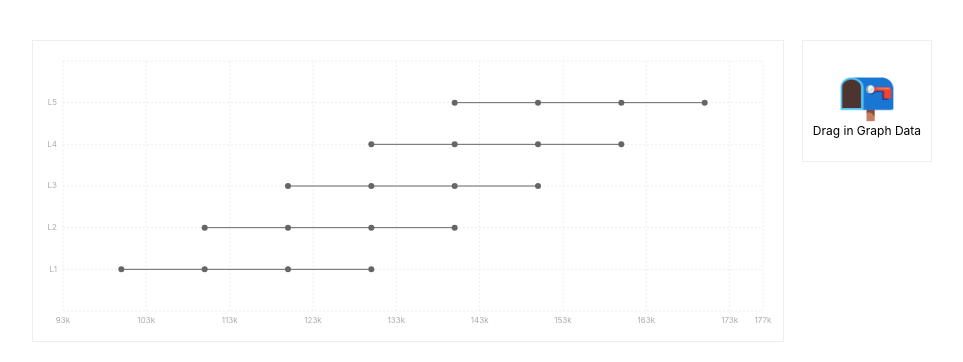
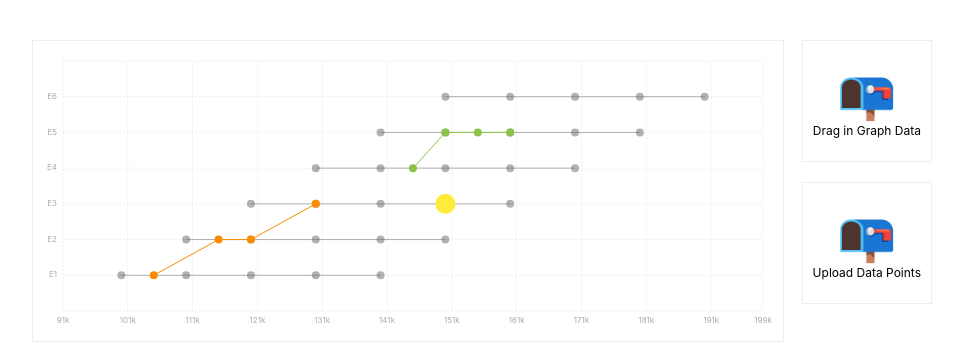
Before and after one commit to daniman/comp-data-visualizer, a React (Create React App) app: page / in a window 1280 px wide. Shown: the top 362 px of the page, without its empty margins (158-1121 px from the left). Built offline with nearby package versions, Linux system fonts and the light colour scheme.

Commit message:
add an ability to receive and plot a second dataset

```diff
--- a/src/App.tsx
+++ b/src/App.tsx
@@ -13,33 +13,54 @@ import { Chart } from "./Chart";
  * First row of the CSV is reserved for labels, and is not
  * interpreted as data to plot; rather the labels for that data.
  */
-const sampleGraphLabels = ["percentile", "L1", "L2", "L3", "L4", "L5"];
+const sampleGraphLabels = ["percentile", "E1", "E2", "E3", "E4", "E5", "E6"];
 const sampleGraphData = [
-  [2, 100000, 110000, 120000, 130000, 140000],
-  [4, 110000, 120000, 130000, 140000, 150000],
-  [6, 120000, 130000, 140000, 150000, 160000],
-  [8, 130000, 140000, 150000, 160000, 170000],
+  [10, 100000, 110000, 120000, 130000, 140000, 150000],
+  [25, 110000, 120000, 130000, 140000, 150000, 160000],
+  [50, 120000, 130000, 140000, 150000, 160000, 170000],
+  [75, 130000, 140000, 150000, 160000, 170000, 180000],
+  [100, 140000, 150000, 160000, 170000, 180000, 190000],
 ];
 
-const sampleDataLabels = ["name", "2016", "2017", "2018", "2019", "2020"];
+const sampleDataLabels = ["name", "2017", "2018", "2019", "2020"];
 const sampleDataPoints = [
-  [1, 100000, 110000, 120000, 130000, 140000, 150000],
-  [2, 200000, 210000, 220000, 230000, 240000, 250000],
+  ["pineapple", "105000@E1", "115000@E2", "120000@E2", "130000@E3"],
+  ["orange", "150000@E3", "150000@E3", "150000@E3", "150000@E3"],
+  ["apricot", "145000@E4", "150000@E5", "155000@E5", "160000@E5"],
 ];
 
 export interface LabelMap {
   [val: number]: string;
 }
 
-export interface Point {
+export interface GraphPoint {
   x: number;
   y: number;
   label: string;
 }
 
-export interface Line {
+export interface GraphLine {
   y: number;
-  points: number[][]; // [percentile, comp]
+  points: number[];
+}
+
+export interface UserLine {
+  name: string;
+  nameIndex: number;
+  points: {
+    label: string;
+    y: number;
+    x: number;
+  }[];
+}
+
+export interface UserPoint {
+  radius: number;
+  name: string;
+  year: string;
+  comp: number;
+  levelIndex: number;
+  nameIndex: number;
 }
 
 const DropZone: React.FC<{
@@ -48,6 +69,7 @@ const DropZone: React.FC<{
   update: (fileContents: string) => void;
 }> = ({ title, style = {}, update }) => {
   const [isDraggedOver, setIsDraggedOver] = useState(false);
+  const [fileName, setFileName] = useState("");
 
   return (
     <div
@@ -55,6 +77,7 @@ const DropZone: React.FC<{
         ...style,
         height: 100,
         padding: 10,
+        fontSize: 12,
         flex: 1,
         border: "1px solid #eee",
         display: "flex",
@@ -86,12 +109,11 @@ const DropZone: React.FC<{
 
         if (event.dataTransfer.files) {
           const file = event.dataTransfer.files[0];
-          console.log(file);
-
           if (file.type !== "text/csv") {
-            console.log("Cannot process this file.");
+            console.error("Cannot process this file.");
             return;
           }
+          setFileName(file.name);
 
           const reader = new FileReader();
           reader.addEventListener("load", function handleFileLoad(e) {
@@ -106,7 +128,8 @@ const DropZone: React.FC<{
       <span role="img" aria-label="open mailbox" style={{ fontSize: 48 }}>
         {isDraggedOver ? "📬" : "📭"}
       </span>
-      <span style={{ fontSize: 12 }}>{title}</span>
+      <span>{title}</span>
+      {fileName && <span>{fileName}</span>}
     </div>
   );
 };
@@ -114,22 +137,93 @@ const DropZone: React.FC<{
 function App() {
   const [graphlabels, setGraphLabels] = useState<string[]>(sampleGraphLabels);
   const [graphData, setGraphData] = useState<number[][]>(sampleGraphData);
-  const [pointLabels, setPointLabels] = useState<string[]>(sampleDataLabels);
-  const [pointData, setPointData] = useState<number[][]>(sampleDataPoints);
+  const [userLabels, setUserLabels] = useState<string[]>(sampleDataLabels);
+  const [userData, setUserData] = useState<string[][]>(sampleDataPoints);
 
-  const labelMap: LabelMap = {};
+  const userLabelMap: LabelMap = {};
+  userLabels.forEach((l, i) => {
+    if (i !== 0) {
+      userLabelMap[i] = l;
+    }
+  });
+  const userLinesCache: {
+    [nameIndex: number]: {
+      y: number;
+      x: number;
+      label: string;
+    }[];
+  } = {};
+  const userPointsToPlot: UserPoint[] = [];
+  userData.forEach((row, i) => {
+    row.forEach((datum, j) => {
+      if (j !== 0) {
+        const [compStr, levelStr] = datum.split("@");
+        if (!compStr.replace(/\s/g, "").length) return; // empty cell in the csv data input
+
+        const name = row[0];
+        const comp = parseInt(compStr);
+        const year = userLabels[j];
+        const levelIndex = graphlabels.findIndex(
+          (d) => d.replace(/\s/g, "") === levelStr
+        );
+        if (levelIndex < 0)
+          console.error(
+            `Cound not match user "${name}"'s ${comp.toLocaleString()} comp for ${year} to a known level. Received "${levelStr}", but expected something in the set "${graphlabels
+              .slice(1)
+              .join(", ")}".`
+          );
+
+        const repeatIndex = userPointsToPlot.findIndex(
+          (p) =>
+            p.comp === comp && p.name === name && p.levelIndex === levelIndex
+        );
+
+        if (repeatIndex >= 0) {
+          userPointsToPlot[repeatIndex].radius =
+            userPointsToPlot[repeatIndex].radius + 1;
+          userPointsToPlot[repeatIndex].year =
+            userPointsToPlot[repeatIndex].year + `, ${year}`;
+        } else {
+          userPointsToPlot.push({
+            radius: 1,
+            levelIndex,
+            comp,
+            year,
+            name,
+            nameIndex: i,
+          });
+
+          const pointsInLine = userLinesCache[i] || [];
+          pointsInLine.push({
+            y: levelIndex,
+            x: comp,
+            label: year,
+          });
+          userLinesCache[i] = pointsInLine;
+        }
+      }
+    });
+  });
+  const userLinesToPlot = Object.entries(userLinesCache).map(
+    ([nameIndex, points]) => ({
+      name: userData[parseInt(nameIndex)][0],
+      nameIndex: parseInt(nameIndex),
+      points,
+    })
+  );
+
+  const graphLabelMap: LabelMap = {};
   graphlabels.forEach((l, i) => {
     if (i !== 0) {
-      labelMap[i] = l;
+      graphLabelMap[i] = l;
     }
   });
-
-  const linesCache: { [percentile: number]: number[][] } = {};
-  const pointsToPlot: Point[] = [];
+  const graphLinesCache: { [percentile: number]: number[] } = {};
+  const graphPointsToPlot: GraphPoint[] = [];
   graphData.forEach((row, i) => {
     row.forEach((point, j) => {
       if (j !== 0) {
-        pointsToPlot.push({
+        graphPointsToPlot.push({
           x: point,
           y: j,
           label: `${graphlabels[j]}: ${
@@ -137,17 +231,18 @@ function App() {
           }th percentile, ${point.toLocaleString()}`,
         });
 
-        const pointsInLine = linesCache[j] || [];
-        pointsInLine.push([point, row[0]]); // x, y: percentile, comp
-        linesCache[j] = pointsInLine;
+        const pointsInLine = graphLinesCache[j] || [];
+        pointsInLine.push(point);
+        graphLinesCache[j] = pointsInLine;
       }
     });
   });
-
-  const linesToPlot = Object.entries(linesCache).map(([y, points]) => ({
-    y: parseInt(y),
-    points,
-  }));
+  const graphLinesToPlot = Object.entries(graphLinesCache).map(
+    ([y, points]) => ({
+      y: parseInt(y),
+      points,
+    })
+  );
 
   return (
     <div
@@ -161,10 +256,11 @@ function App() {
     >
       <div style={{ flex: 1, marginRight: 20 }}>
         <Chart
-          datumsToPlot={pointData}
-          pointsToPlot={pointsToPlot}
-          linesToPlot={linesToPlot}
-          labelMap={labelMap}
+          userPointsToPlot={userPointsToPlot}
+          userLinesToPlot={userLinesToPlot}
+          graphPointsToPlot={graphPointsToPlot}
+          graphLinesToPlot={graphLinesToPlot}
+          graphLabelMap={graphLabelMap}
         />
       </div>
       <div>
@@ -181,18 +277,14 @@ function App() {
             );
           }}
         />
-        {/* <DropZone
+        <DropZone
           title="Upload Data Points"
           update={(data) => {
             const rows = data.split("\n");
-            setPointLabels(rows[0].split(","));
-            setPointData(
-              rows
-                .splice(1)
-                .map((str) => str.split(",").map((i) => parseInt(i)))
-            );
+            setUserLabels(rows[0].split(","));
+            setUserData(rows.splice(1).map((str) => str.split(",")));
           }}
-        /> */}
+        />
       </div>
     </div>
   );
```
Also changed, not shown: src/Chart.tsx (+105 -67 lines).
